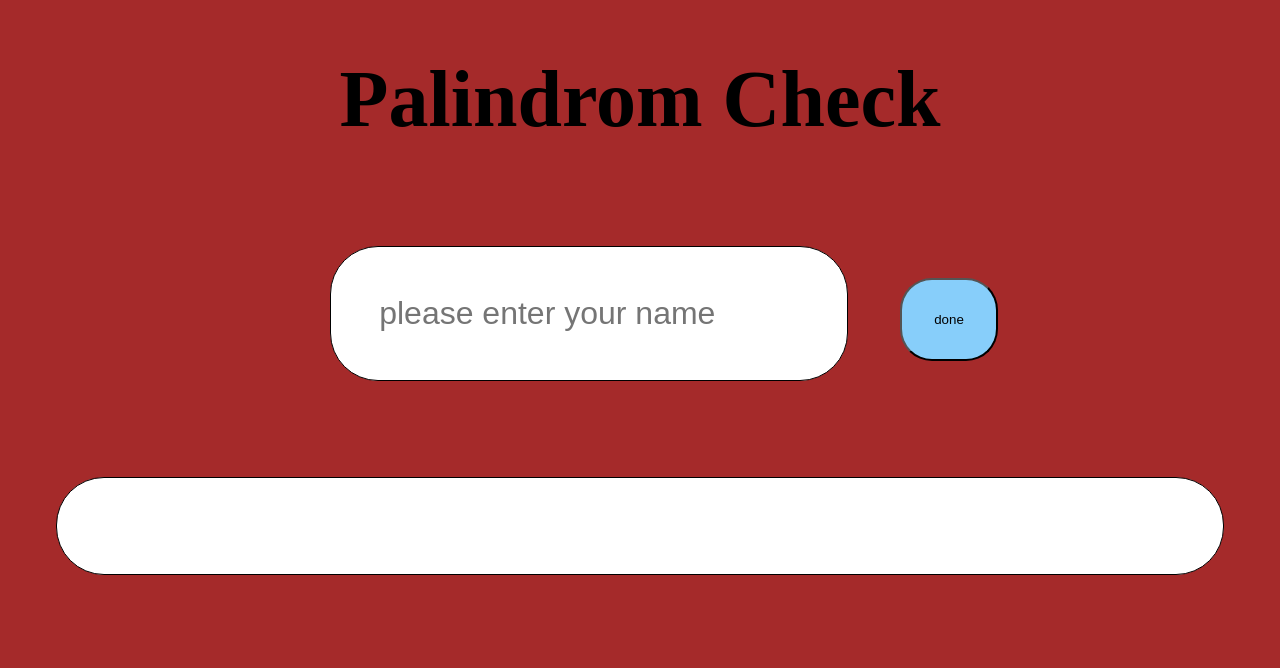
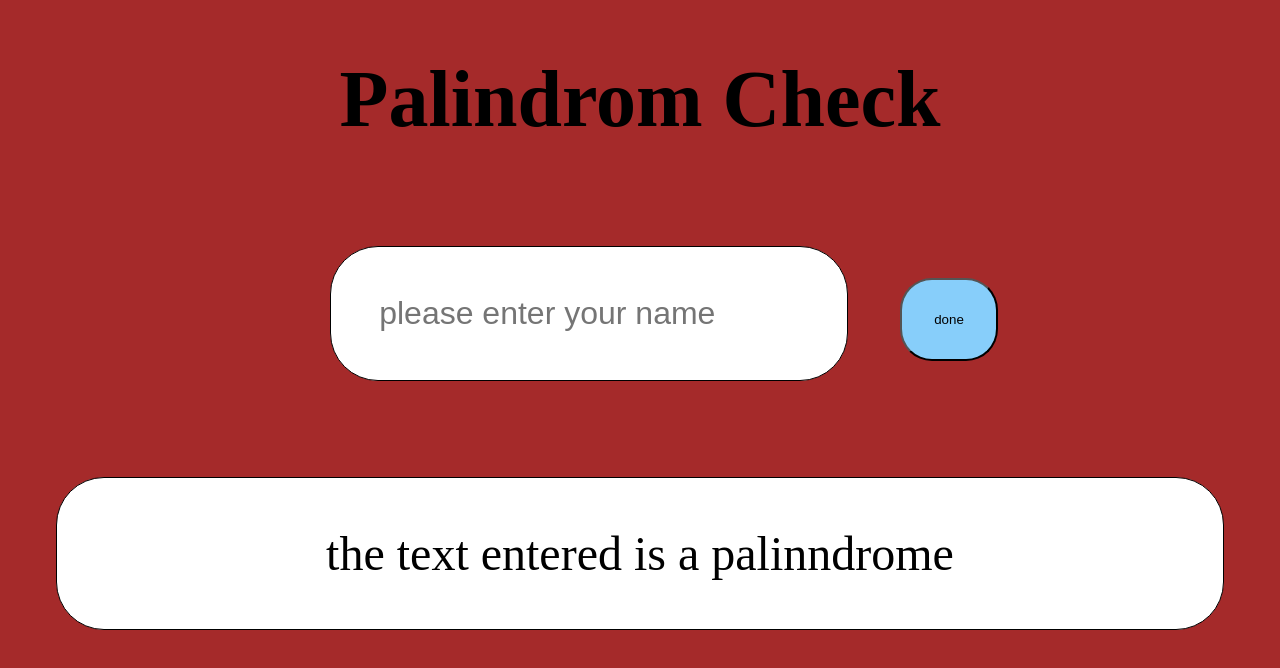
Before and after one commit to temchelsy/palindrome, a plain HTML site: page index.html in a window 1280 px wide. Drawn offline with Linux system fonts and the light colour scheme.

Commit message:
second modifivation of my palindrome check

```diff
--- a/chelsy.js
+++ b/chelsy.js
@@ -1,6 +1,6 @@
-function palindromeTest(str) {
+function palindromeTest (str) {
     let len = str.length - 1;
-    for (let i = 0; i < str.length/2; i++) {
+  for (let i = 0; i < str.length /2; i++) {
     if (str[i] !== str[len]) {
       return false
     }
@@ -11,7 +11,8 @@ function palindromeTest(str) {
 }
 console.log(palindromeTest('babb'))
 
-function checkPalindrome() {
+function checkPalindrome () {
+
   const pali = document.getElementById('text-area').value
   const isPalindrome = palindromeTest(pali)
   const ema = document.getElementById('result')
@@ -22,4 +23,4 @@ function checkPalindrome() {
     ema.innerHTML = 'sorry,it is not a palindrome'
     }
 }
-// checkPalindrome()
+checkPalindrome()
```
Also changed, not shown: style/style.css (line endings or trailing spaces). Lines whose indentation alone changed are shown as unchanged.
